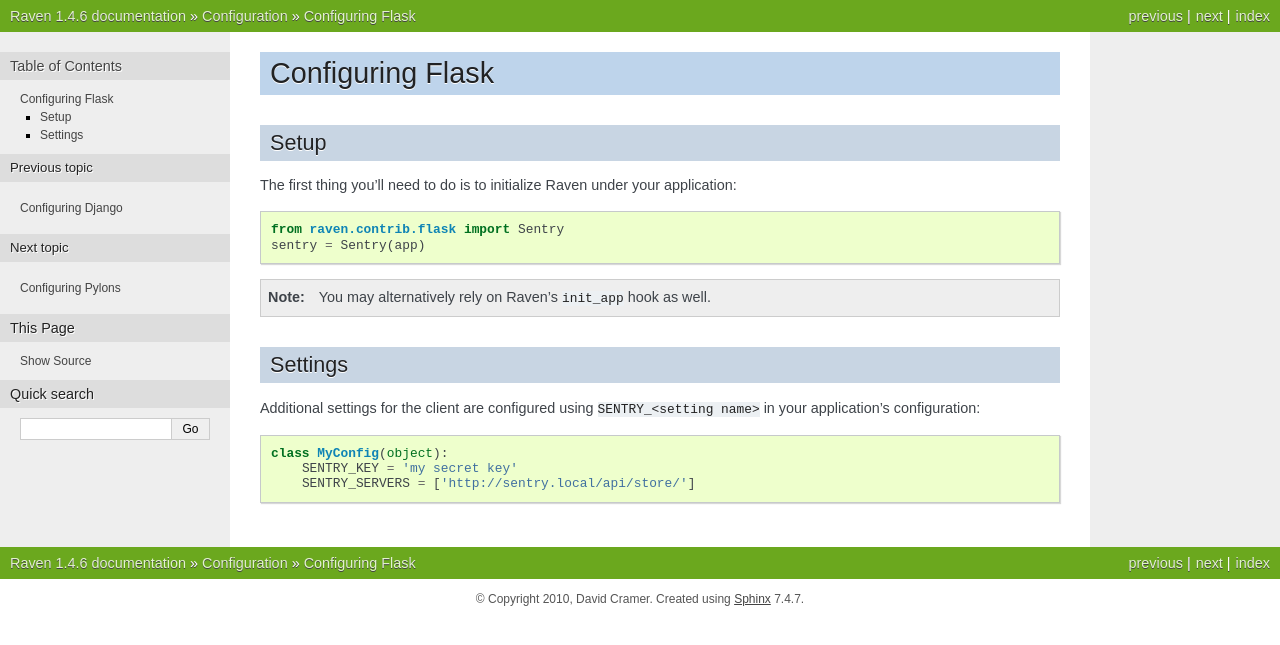
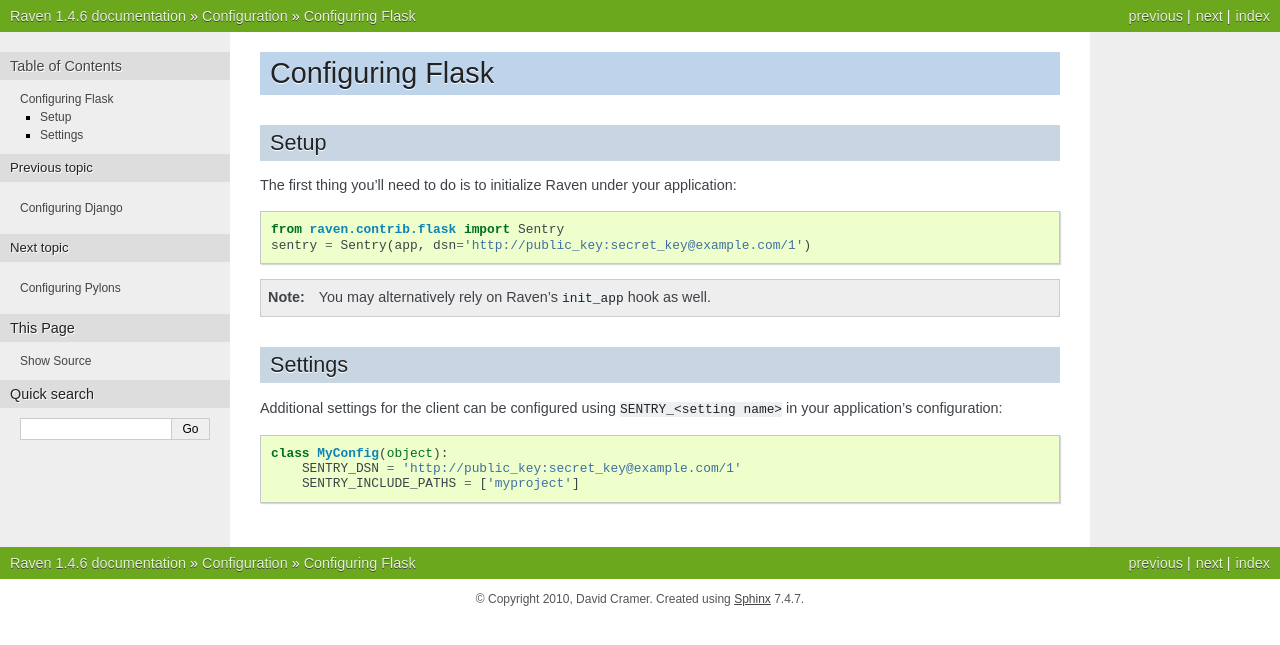
Before and after one commit to JohnFredok/apm-agent-python, a Sphinx documentation site: the page built from docs/config/flask.rst, in a window 1280 px wide. Shown: the top 645 px of the page. Built offline with Sphinx 7.4.7, drawn with Linux system fonts in a browser that asks for light colours.

Commit message:
Improve Flask documentation

```diff
--- a/docs/config/flask.rst
+++ b/docs/config/flask.rst
@@ -7,15 +7,15 @@
 The first thing you'll need to do is to initialize Raven under your application::
 
     from raven.contrib.flask import Sentry
-    sentry = Sentry(app)
+    sentry = Sentry(app, dsn='http://public_key:secret_key@example.com/1')
 
 .. note:: You may alternatively rely on Raven's ``init_app`` hook as well.
 
 Settings
 --------
 
-Additional settings for the client are configured using ``SENTRY_<setting name>`` in your application's configuration::
+Additional settings for the client can be configured using ``SENTRY_<setting name>`` in your application's configuration::
 
     class MyConfig(object):
-        SENTRY_KEY = 'my secret key'
-        SENTRY_SERVERS = ['http://sentry.local/api/store/']
+        SENTRY_DSN = 'http://public_key:secret_key@example.com/1'
+        SENTRY_INCLUDE_PATHS = ['myproject']
```
